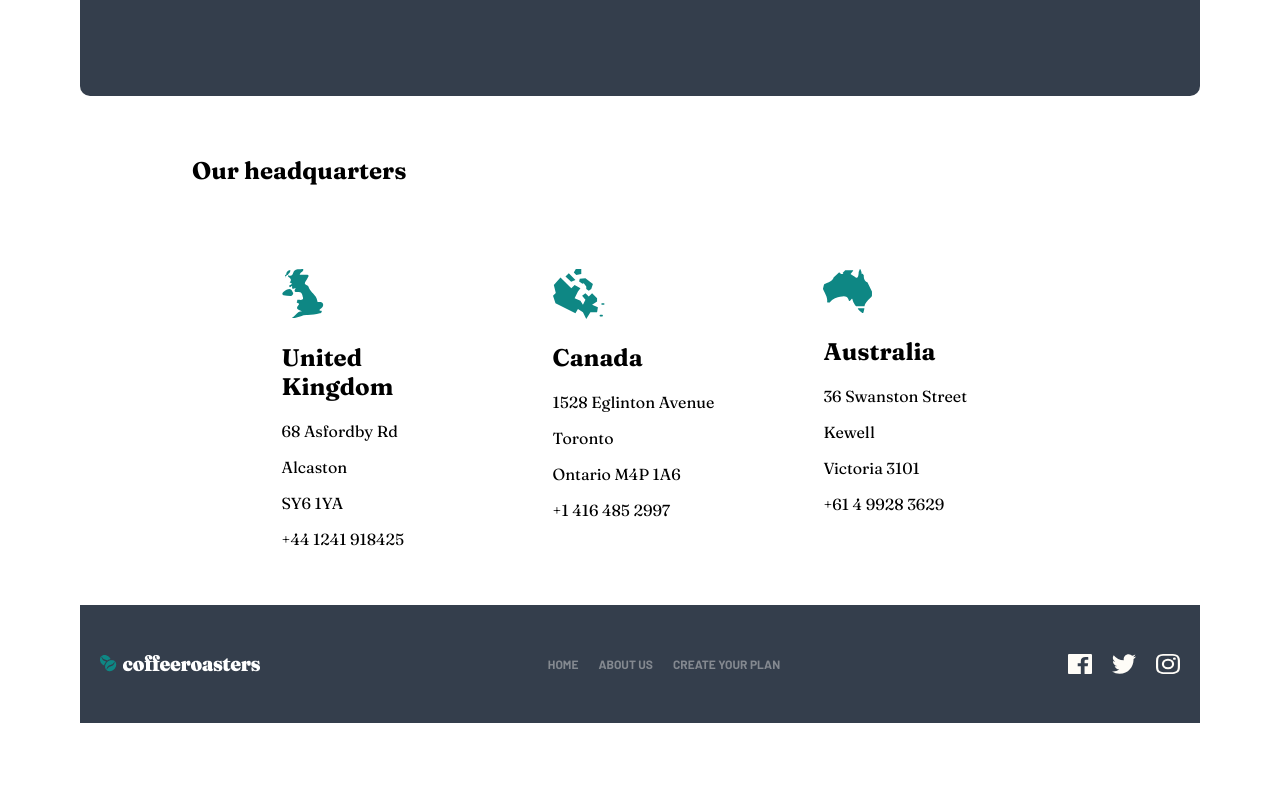
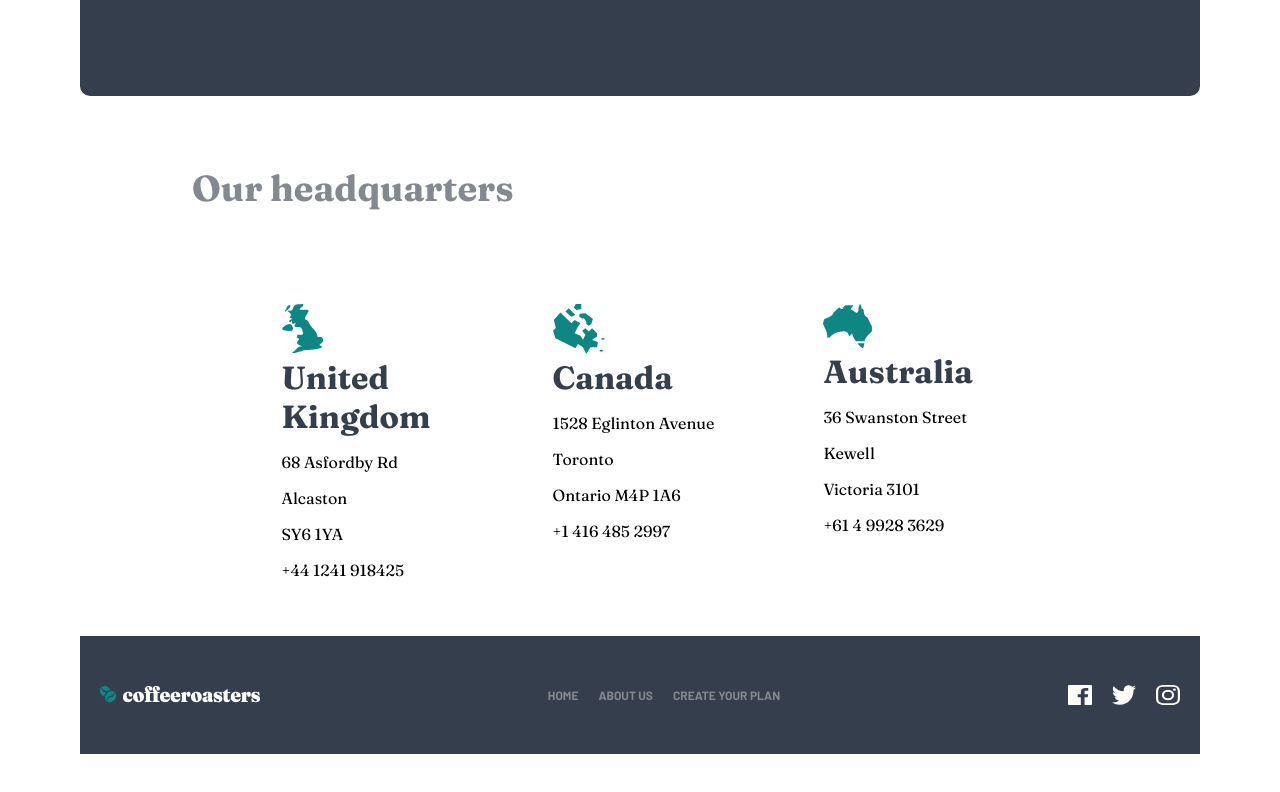
Before and after one commit to maha404/coffeeroasters-subscription-site, a React (Vite) app in the folder coffee-subscription-site/: page /about in a window 1280 px wide. Shown: the part 1798-2590 px from the top of the page. Before the commit the page ends 2561 px from the top, so only its background shows below. Built offline with nearby package versions, Linux system fonts and the light colour scheme.

Commit message:
Add styling for headquarters section title and text

```diff
--- a/coffee-subscription-site/src/App.css
+++ b/coffee-subscription-site/src/App.css
@@ -819,6 +819,19 @@ header {
 
 }
 
+.headquarters-text {
+    h2 {
+        font-size: 32px;
+        margin: 0;
+        color: var(--neutral-900);
+    }
+}
+
+.headquarters-title {
+    font-size: 24px;
+    color: var(--neutral-500);
+}
+
 .headquarters-container{
     display: flex;
     flex-direction: column;
--- a/coffee-subscription-site/src/Components/HeadquartersSection.tsx
+++ b/coffee-subscription-site/src/Components/HeadquartersSection.tsx
@@ -7,7 +7,7 @@ export default function HeadquartersSection() {
     return (
         <section className="headquarters-container">
 
-                <div>
+                <div className='headquarters-title'>
                     <h2>Our headquarters</h2>
                 </div>
                 <div className='headquarters-cards'>
```
